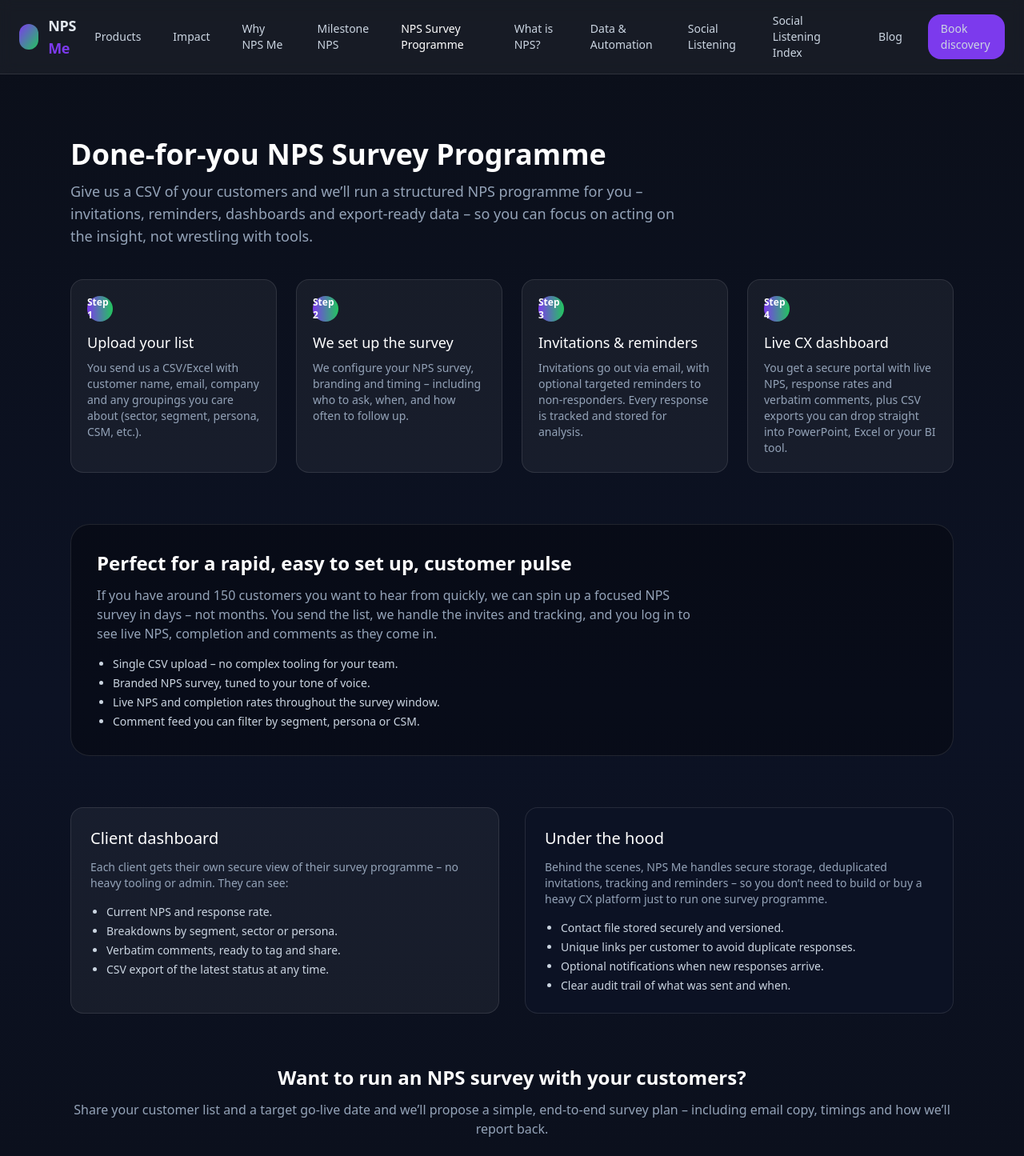
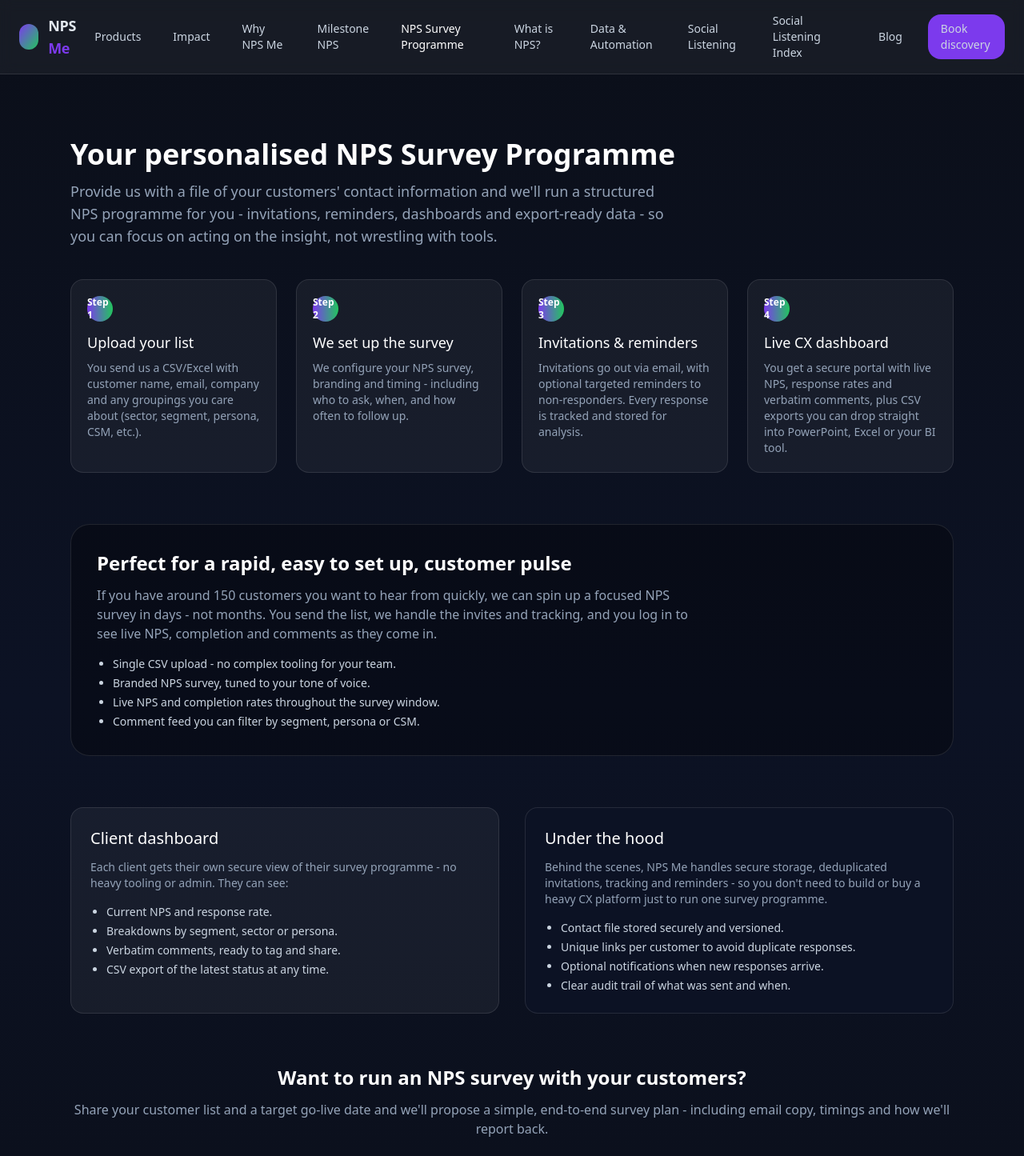
Before and after one commit to CasparRitchie/npsme-site, a React (Vite) app: page /nps-survey-programme in a window 1280 px wide. Shown: the top 1445 px of the page at 80% size. Built offline with nearby package versions, Linux system fonts and the light colour scheme.

Commit message:
Update text on NPS page

```diff
--- a/src/NpsSurveyProgramme.jsx
+++ b/src/NpsSurveyProgramme.jsx
@@ -8,8 +8,8 @@ export default function NpsSurveyProgramme() {
     <section className="mx-auto max-w-6xl px-6 py-20 text-slate-300">
       <Seo
         path="/nps-survey-programme"
-        title="Done-for-you NPS Survey Programme | NPS Me"
-        description="Upload your customer list and we’ll run a structured NPS survey programme for you – invitations, reminders, dashboards and insight-ready exports."
+        title="Your personalised NPS Survey Programme | NPS Me"
+        description="Upload your customer list and we'll run a structured NPS survey programme for you - invitations, reminders, dashboards and insight-ready exports."
       />
 
       {/* Header */}
@@ -20,12 +20,12 @@ export default function NpsSurveyProgramme() {
         className="mb-10"
       >
         <h1 className="text-3xl md:text-4xl font-semibold text-white">
-          Done-for-you NPS Survey Programme
+          Your personalised NPS Survey Programme
         </h1>
         <p className="mt-3 text-lg text-slate-400 max-w-3xl">
-          Give us a CSV of your customers and we’ll run a structured NPS
-          programme for you – invitations, reminders, dashboards and
-          export-ready data – so you can focus on acting on the insight, not
+          Provide us with a file of your customers' contact information and we'll run a structured NPS
+          programme for you - invitations, reminders, dashboards and
+          export-ready data - so you can focus on acting on the insight, not
           wrestling with tools.
         </p>
       </motion.div>
@@ -41,7 +41,7 @@ export default function NpsSurveyProgramme() {
           {
             step: "2",
             title: "We set up the survey",
-            text: "We configure your NPS survey, branding and timing – including who to ask, when, and how often to follow up.",
+            text: "We configure your NPS survey, branding and timing - including who to ask, when, and how often to follow up.",
           },
           {
             step: "3",
@@ -75,12 +75,12 @@ export default function NpsSurveyProgramme() {
           Perfect for a rapid, easy to set up, customer pulse
         </h2>
         <p className="text-slate-400 mb-4 max-w-3xl">
-          If you have around 150 customers you want to hear from quickly, we can spin up a focused NPS survey in days – not months.
+          If you have around 150 customers you want to hear from quickly, we can spin up a focused NPS survey in days - not months.
           You send the list, we handle the invites and tracking, and you log in
           to see live NPS, completion and comments as they come in.
         </p>
         <ul className="list-disc pl-5 space-y-1 text-slate-300 text-sm">
-          <li>Single CSV upload – no complex tooling for your team.</li>
+          <li>Single CSV upload - no complex tooling for your team.</li>
           <li>Branded NPS survey, tuned to your tone of voice.</li>
           <li>Live NPS and completion rates throughout the survey window.</li>
           <li>Comment feed you can filter by segment, persona or CSM.</li>
@@ -92,7 +92,7 @@ export default function NpsSurveyProgramme() {
         <div className="rounded-2xl border border-white/10 bg-white/5 p-6">
           <h3 className="text-xl text-white mb-3">Client dashboard</h3>
           <p className="text-slate-400 text-sm mb-4">
-            Each client gets their own secure view of their survey programme –
+            Each client gets their own secure view of their survey programme -
             no heavy tooling or admin. They can see:
           </p>
           <ul className="list-disc pl-5 space-y-1 text-sm text-slate-300">
@@ -107,7 +107,7 @@ export default function NpsSurveyProgramme() {
           <h3 className="text-xl text-white mb-3">Under the hood</h3>
           <p className="text-slate-400 text-sm mb-4">
             Behind the scenes, NPS Me handles secure storage, deduplicated
-            invitations, tracking and reminders – so you don’t need to build or
+            invitations, tracking and reminders - so you don't need to build or
             buy a heavy CX platform just to run one survey programme.
           </p>
           <ul className="list-disc pl-5 space-y-1 text-sm text-slate-300">
@@ -125,9 +125,9 @@ export default function NpsSurveyProgramme() {
           Want to run an NPS survey with your customers?
         </h2>
         <p className="text-slate-400 mb-6">
-          Share your customer list and a target go-live date and we’ll propose a
-          simple, end-to-end survey plan – including email copy, timings and how
-          we’ll report back.
+          Share your customer list and a target go-live date and we'll propose a
+          simple, end-to-end survey plan - including email copy, timings and how
+          we'll report back.
         </p>
         <a
           href="/#contact"
```
